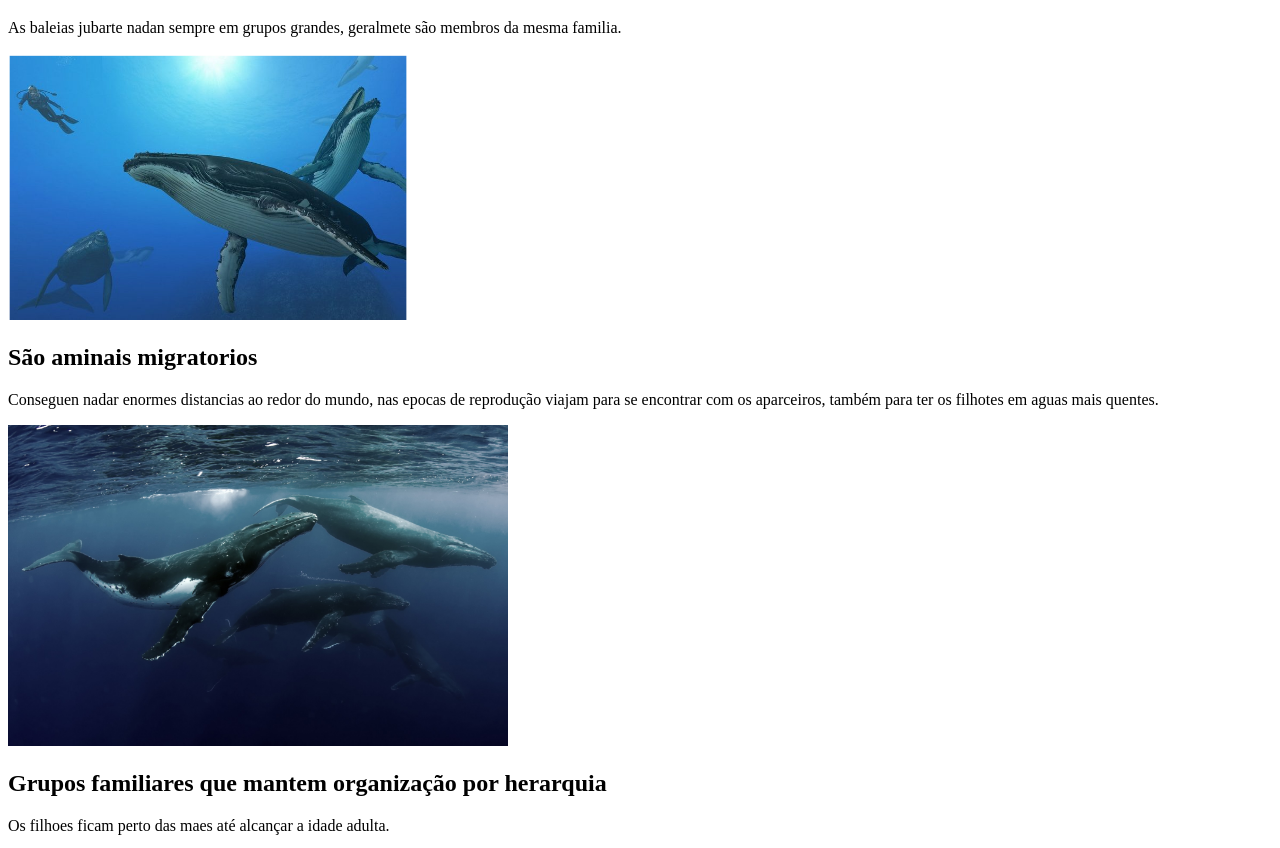
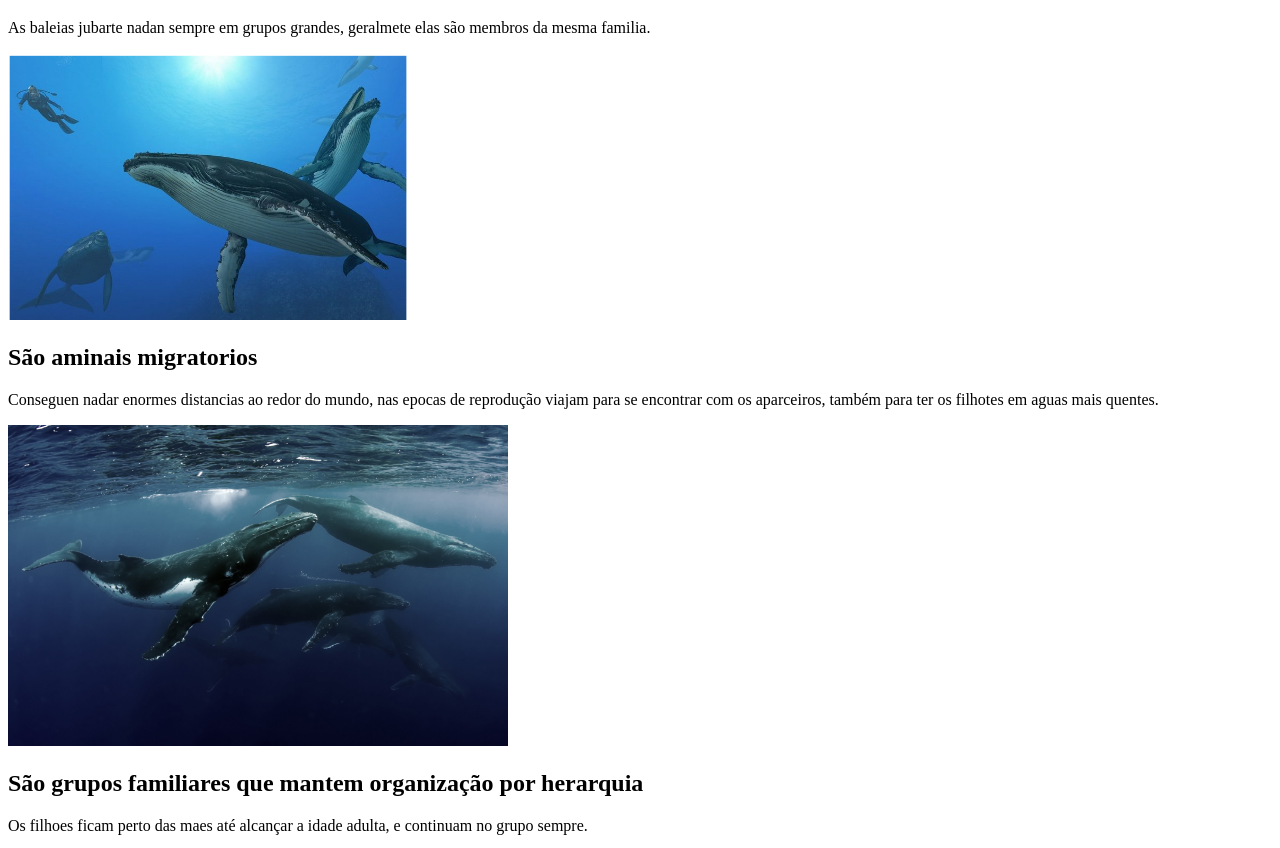
Before and after one commit to KeilaMolinaa/imagem-para-toti-aula-4, a plain HTML site: page index.html in a window 1280 px wide. Shown: the part 61-909 px from the top of the page. Drawn offline with Linux system fonts and the light colour scheme.

Commit message:
alteração nos paragrafos

```diff
--- a/index.html
+++ b/index.html
@@ -1,5 +1,5 @@
 <!DOCTYPE html>
-<html lang="en">
+<html lang="pr-br">
 <head>
     <meta charset="UTF-8">
     <meta http-equiv="X-UA-Compatible" content="IE=edge">
@@ -10,7 +10,7 @@
 
     <h1> Baleias Jubartes</h1>
        <p>As baleias jubarte nadan sempre
-         em grupos grandes, geralmete são membros
+         em grupos grandes, geralmete elas são membros
          da mesma familia.
        </p>
 
@@ -27,10 +27,10 @@
 
     <img src="imag/whale 2.PNG" alt="grupo de baleis nadando juntas" width="500">
 
-    <h2>Grupos familiares que mantem organização por  herarquia
+    <h2>São grupos familiares que mantem organização por herarquia
 
     </h2>
-        <p>Os filhoes ficam perto das maes até alcançar a idade adulta.
+        <p>Os filhoes ficam perto das maes até alcançar a idade adulta, e continuam no grupo sempre.
 
         </p>
 
```
